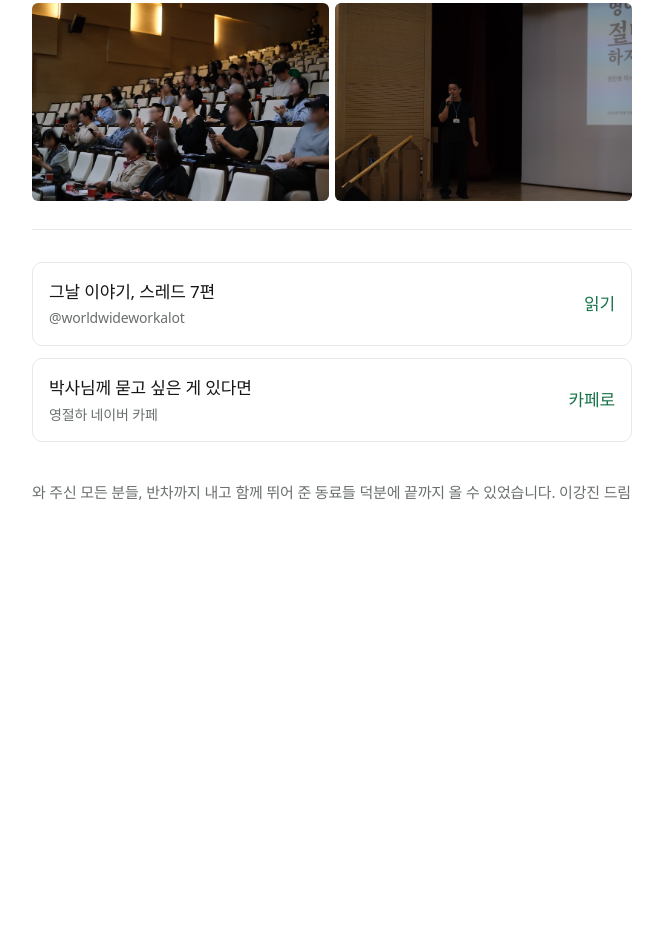
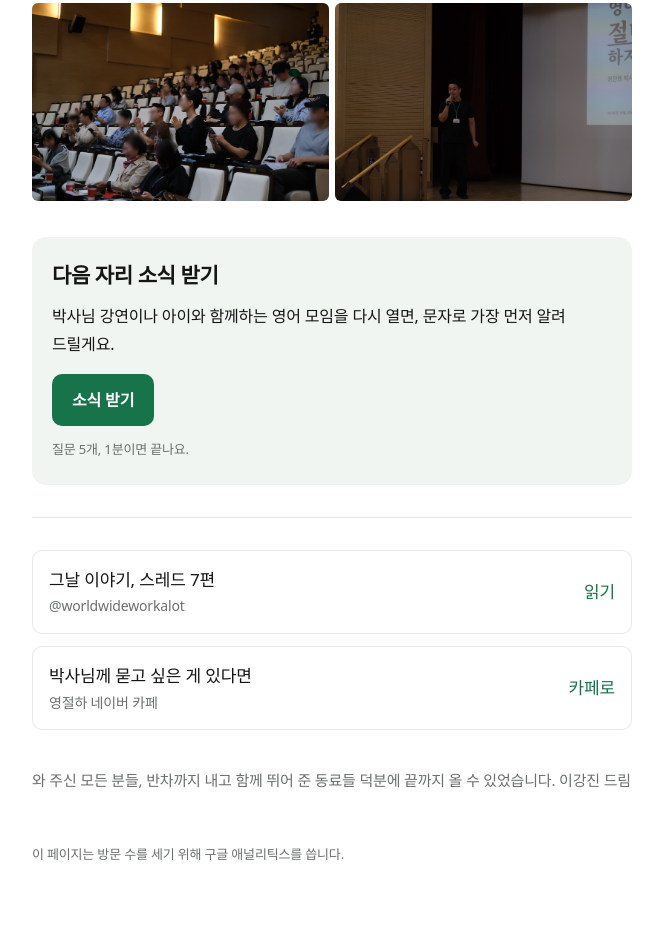
Before and after one commit to Wakeupjin/1019, a plain HTML site: page index.html in a window 1280 px wide. Shown: the part 6377-7312 px from the top of the page, without its empty margins (308-971 px from the left). Before the commit the page ends 6953 px from the top, so only its background shows below. Drawn offline with Linux system fonts and the light colour scheme; a web font is replaced by a local one.

Commit message:
소식 받기 폼과 방문 집계(GA4) 추가
Co-Authored-By: Claude Opus 5.5 <noreply@anthropic.com>

```diff
--- a/index.html
+++ b/index.html
@@ -13,6 +13,13 @@
 <meta name="twitter:card" content="summary_large_image">
 <meta name="theme-color" content="#ffffff" media="(prefers-color-scheme: light)">
 <meta name="theme-color" content="#0e100f" media="(prefers-color-scheme: dark)">
+<script async src="https://www.googletagmanager.com/gtag/js?id=G-P8J55CEYN4"></script>
+<script>
+  window.dataLayer = window.dataLayer || [];
+  function gtag(){dataLayer.push(arguments);}
+  gtag('js', new Date());
+  gtag('config', 'G-P8J55CEYN4');
+</script>
 <link rel="stylesheet" href="https://cdn.jsdelivr.net/gh/orioncactus/pretendard@v1.3.9/dist/web/static/pretendard.min.css">
 <style>
 /* 한 줄 글 흐름. 글은 좁게, 사진은 넓게. 검정 글자 위에 초록은 링크에만 */
@@ -22,11 +29,13 @@
   --muted: #6a706c;
   --line: #e6e9e7;
   --accent: #17734a;
+  --on-accent: #ffffff;
+  --soft: #f1f5f2;
   --font: "Pretendard", "Apple SD Gothic Neo", "Malgun Gothic", system-ui, sans-serif;
   color-scheme: light;
 }
 @media (prefers-color-scheme: dark) {
-  :root { --bg: #0e100f; --ink: #e9ece9; --muted: #9aa29d; --line: #232825; --accent: #5cc28d; color-scheme: dark; }
+  :root { --bg: #0e100f; --ink: #e9ece9; --muted: #9aa29d; --line: #232825; --accent: #5cc28d; --on-accent: #0e100f; --soft: #161b18; color-scheme: dark; }
 }
 * { box-sizing: border-box; }
 html { -webkit-text-size-adjust: 100%; }
@@ -84,6 +93,21 @@ footer.end { padding-block: 32px 56px; border-top: 1px solid var(--line); displa
 .links a:hover { border-color: var(--accent); }
 .links small { display: block; color: var(--muted); font-size: 14px; }
 .sign { color: var(--muted); font-size: 15px; }
+.note { color: var(--muted); font-size: 13px; }
+
+.signup {
+  margin-block: 8px 32px; padding: 24px 20px; border-radius: 14px;
+  background: var(--soft); display: flex; flex-direction: column; gap: 12px;
+}
+.signup h2 { margin: 0; font-size: 21px; line-height: 1.4; letter-spacing: -0.02em; }
+.signup p { margin: 0; font-size: 16px; }
+.signup .cta {
+  align-self: flex-start; display: inline-block; margin-top: 4px;
+  background: var(--accent); color: var(--on-accent); text-decoration: none;
+  font-weight: 600; font-size: 16px; padding: 12px 20px; border-radius: 10px;
+}
+.signup .cta:hover { filter: brightness(1.08); }
+.signup small { color: var(--muted); font-size: 13px; }
 </style>
 </head>
 <body>
@@ -174,6 +198,13 @@ footer.end { padding-block: 32px 56px; border-top: 1px solid var(--line); displa
     </section>
   </article>
 
+  <section class="signup" id="signup">
+    <h2>다음 자리 소식 받기</h2>
+    <p>박사님 강연이나 아이와 함께하는 영어 모임을 다시 열면, 문자로 가장 먼저 알려 드릴게요.</p>
+    <a class="cta" id="signup-link" href="https://docs.google.com/forms/d/1ZjOmrpa5A3wcXNDjLOO0dNw9tIzWg17z46dsW9NHydE/viewform" target="_blank" rel="noopener">소식 받기</a>
+    <small>질문 5개, 1분이면 끝나요.</small>
+  </section>
+
   <footer class="end">
     <div class="links">
       <a href="https://www.threads.com/@worldwideworkalot/post/DerOIj6Et_z" target="_blank" rel="noopener">
@@ -184,8 +215,14 @@ footer.end { padding-block: 32px 56px; border-top: 1px solid var(--line); displa
       </a>
     </div>
     <p class="sign">와 주신 모든 분들, 반차까지 내고 함께 뛰어 준 동료들 덕분에 끝까지 올 수 있었습니다. 이강진 드림</p>
+    <p class="note">이 페이지는 방문 수를 세기 위해 구글 애널리틱스를 씁니다.</p>
   </footer>
 </main>
+<script>
+  document.getElementById('signup-link').addEventListener('click', function () {
+    if (window.gtag) gtag('event', 'signup_click', { link_url: this.href });
+  });
+</script>
 
 </body>
 </html>
```
